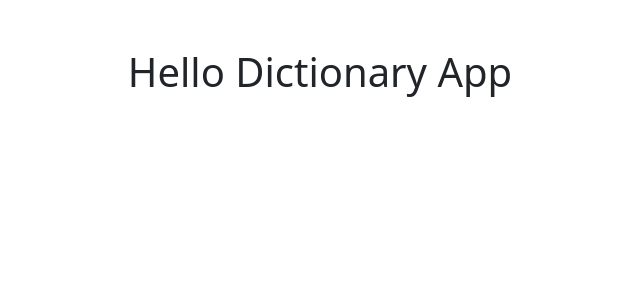
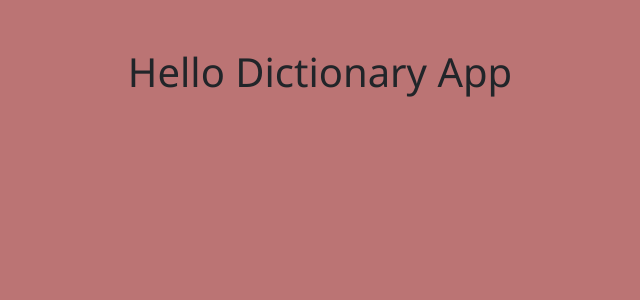
Before and after one commit to Joycey83/Dictionaryopedia, a React (Create React App) app: page / in a window 1280 px wide. Shown: the top 300 px of the page, without its empty margins (320-960 px from the left). Built offline with nearby package versions, Linux system fonts and the light colour scheme.

Commit message:
deleted some more unwanted css and adding a placeholder bg-color and changed the font-family

```diff
--- a/src/index.css
+++ b/src/index.css
@@ -2,9 +2,6 @@ body {
   margin: 0;
   padding: 0;
   box-sizing: border-box;
+  font-family: "Segoe UI", Tahoma, Geneva, Verdana, sans-serif;
+  background: rgba(152, 44, 44, 0.654);
 }
-
-code {
-  font-family: source-code-pro, Menlo, Monaco, Consolas, "Courier New",
-    monospace;
-}
```
